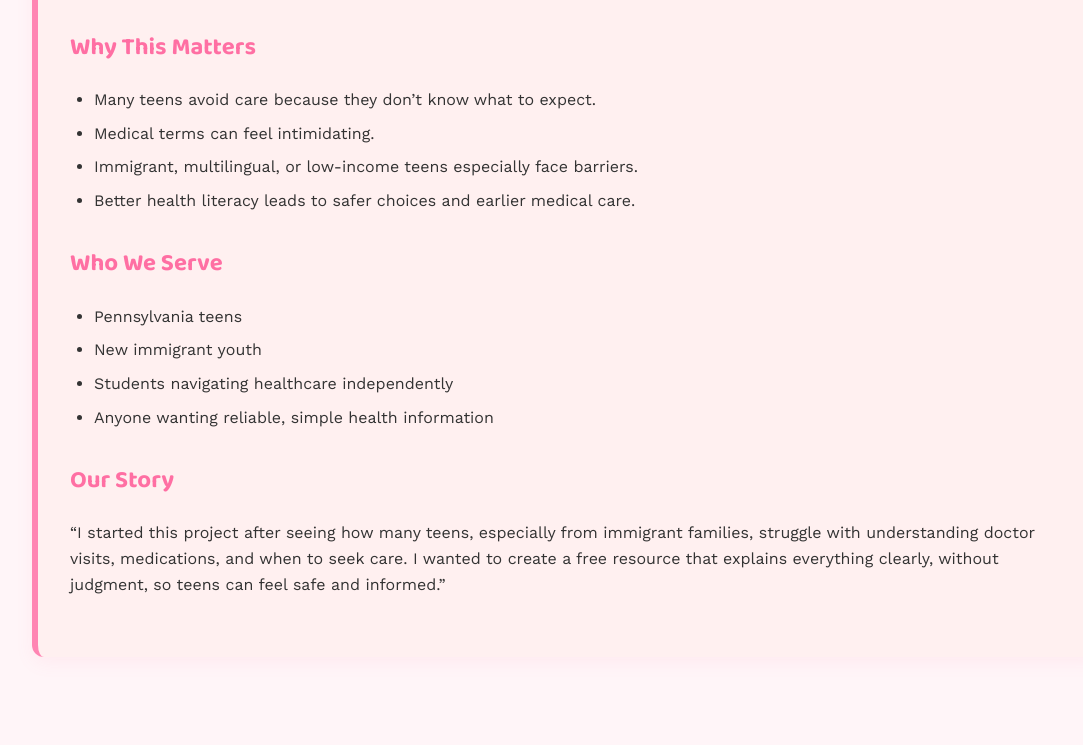
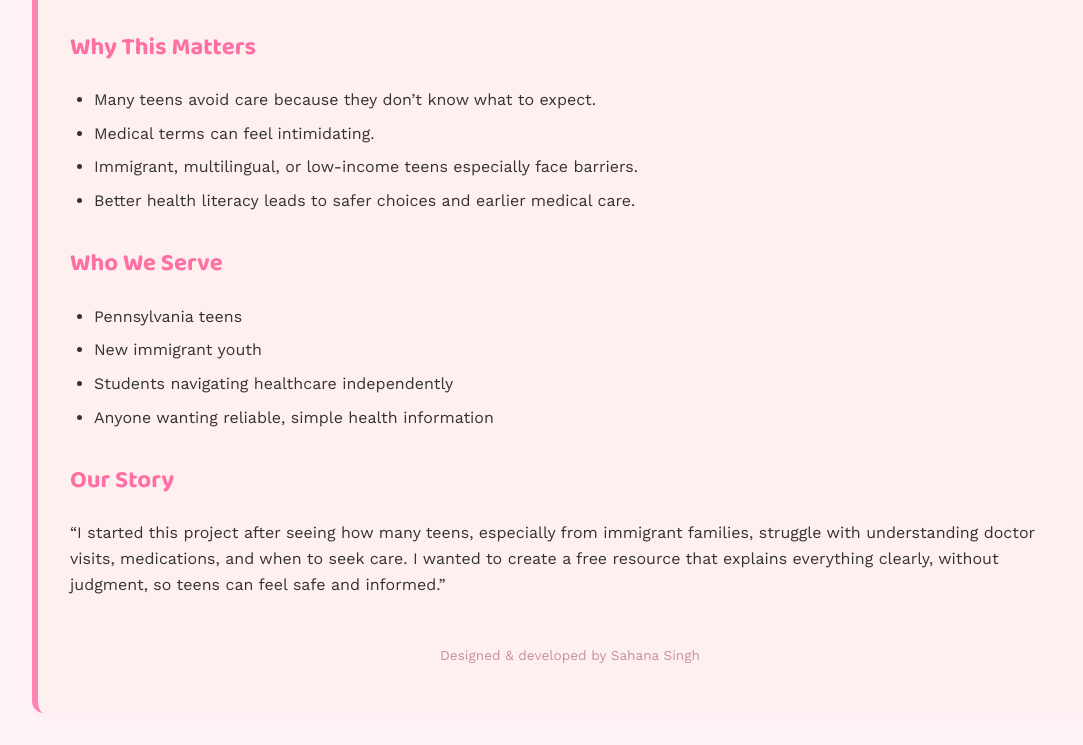
Before and after one commit to sahanaa23/pa-teen-health, a website: page about.html in a window 1280 px wide. Shown: the part 490-1235 px from the top of the page, without its empty margins (73-1156 px from the left). Before the commit the page ends 1179 px from the top, so only its background shows below. Drawn offline with nearby package versions, Linux system fonts and the light colour scheme.

Commit message:
adding credit

```diff
--- a/about.html
+++ b/about.html
@@ -83,6 +83,7 @@
           safe and informed.”
         </p>
       </section>
+      <p class="credit">Designed & developed by Sahana Singh</p>
     </main>
   </body>
 </html>
--- a/style.css
+++ b/style.css
@@ -440,3 +440,10 @@ li {
   color: #007c91;
   font-size: 1.2rem;
 }
+
+.credit {
+  margin-top: 3rem;
+  font-size: 0.85rem;
+  color: #c78fa6;
+  text-align: center;
+}
```
Also changed, not shown: index.html (+7 -3 lines).
